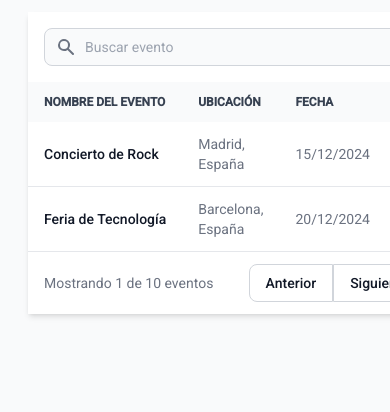
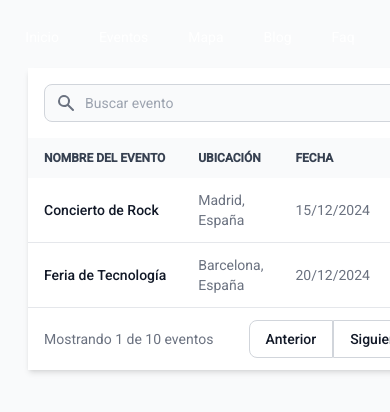
Before and after one commit to CBMODS/Proyecto_Ttech_Ma, an Angular app in the folder Viajando_Hoy/: page /events in a window 390 px wide. Shown: the top 412 px of the page. Built offline with nearby package versions, Linux system fonts and the light colour scheme; a web font is replaced by a local one.

Commit message:
Mejora de Diseño

```diff
--- a/Viajando_Hoy/package.json
+++ b/Viajando_Hoy/package.json
@@ -15,6 +15,7 @@
     "@angular/compiler": "^18.2.0",
     "@angular/core": "^18.2.0",
     "@angular/forms": "^18.2.0",
+    "@angular/google-maps": "^18.2.14",
     "@angular/platform-browser": "^18.2.0",
     "@angular/platform-browser-dynamic": "^18.2.0",
     "@angular/platform-server": "^18.2.0",
--- a/Viajando_Hoy/src/app/events/events.component.html
+++ b/Viajando_Hoy/src/app/events/events.component.html
@@ -1,10 +1,14 @@
-<main class="w-screen h-screen relative flex">
-    <section class="bg-gray-50 dark:bg-gray-900 p-3 sm:p-5">
+<main class="w-screen h-screen relative flex bg-black">
+    <div class="w-full h-14 bg-gray-50 dark:bg-gray-900">
+        <app-menu/>
+    </div>
+    <div class=" w-fit h-full absolute mt-14 flex left-0">
+        <section class="bg-gray-50 dark:bg-gray-900 p-3 sm:p-5">
         <div class="mx-auto max-w-screen-xl px-4 lg:px-12">
             <!-- Start coding here -->
             <div class="bg-white dark:bg-gray-800 relative shadow-md sm:rounded-lg overflow-hidden">
                 <div class="flex flex-col md:flex-row items-center justify-between space-y-3 md:space-y-0 md:space-x-4 p-4">
-                    <div class="w-full md:w-1/2">
+                    <div class="w-full">
                         <form class="flex items-center">
                             <label for="simple-search" class="sr-only">Search</label>
                             <div class="relative w-full">
@@ -99,4 +103,5 @@
             </div>
         </div>
     </section>
+    </div>
 </main>
--- a/Viajando_Hoy/src/app/events/events.component.ts
+++ b/Viajando_Hoy/src/app/events/events.component.ts
@@ -1,9 +1,10 @@
 import { Component } from '@angular/core';
+import { MenuComponent } from '../menu/menu.component';
 
 @Component({
   selector: 'app-events',
   standalone: true,
-  imports: [],
+  imports: [MenuComponent],
   templateUrl: './events.component.html',
   styleUrl: './events.component.css'
 })
--- a/Viajando_Hoy/src/app/footer/footer.component.html
+++ b/Viajando_Hoy/src/app/footer/footer.component.html
@@ -47,23 +47,25 @@
   <footer class="bg-gray-900 text-white py-12 mt-16">
     <div class="footer-container container mx-auto flex justify-between items-center">
       <div class="footer-logo">
-        <h2 class="text-3xl font-bold">Viajando Hoy</h2>
+        <h2 class="text-3xl font-bold pl-10">Viajando Hoy</h2>
       </div>
       <div class="footer-links">
         <ul class="flex space-x-8">
-          <li><a href="#" class="hover:text-blue-400">Inicio</a></li>
-          <li><a href="#" class="hover:text-blue-400">Destinos</a></li>
-          <li><a href="#" class="hover:text-blue-400">Galería</a></li>
-          <li><a href="#" class="hover:text-blue-400">Contacto</a></li>
+          <li><a href="" class="hover:text-blue-400">Inicio</a></li>
+          <li><a href="/events" class="hover:text-blue-400">Eventos</a></li>
+          <li><a href="/map" class="hover:text-blue-400">Mapa</a></li>
+          <li><a href="/blog" class="hover:text-blue-400">Blog</a></li>
+          <li><a href="/faq" class="hover:text-blue-400">Faq</a></li>
+
         </ul>
       </div>
-      <div class="footer-contact">
+      <div class="footer-contact pr-10">
         <p>Correo: contacto&#64;viajandohoy.com</p>
 
         <p>Teléfono: +123 456 7890</p>
       </div>
     </div>
-    <div class="footer-bottom text-center mt-8">
+    <div class="footer-bottom text-center mt-8 pr-10">
       <p>&copy; 2024 Viajando Hoy. Todos los derechos reservados.</p>
     </div>
   </footer>
--- a/Viajando_Hoy/src/app/menu/menu.component.html
+++ b/Viajando_Hoy/src/app/menu/menu.component.html
@@ -1,15 +1,13 @@
-<!-- <link rel="stylesheet" href="https://cdnjs.cloudflare.com/ajax/libs/font-awesome/6.0.0-beta3/css/all.min.css">
+<main class="w-screen h-auto absolute top-0">
+            <!-- menu principal -->
+        <nav class="z-30 flex justify-center">
+            <ul class="flex text-sm space-x-2"> <!-- Usamos space-x-4 para separar los items -->
+                <li><a class="px-4 py-2 text-white hover:bg-[#D8D8D84D] hover:text-black rounded" href="">Inicio</a></li>
+                <li><a class="px-4 py-2 text-white hover:bg-[#D8D8D84D] hover:text-black rounded" href="/events">Eventos</a></li>
+                <li><a class="px-4 py-2 text-white hover:bg-[#D8D8D84D] hover:text-black rounded" href="/map">Mapa</a></li>
+                <li><a class="px-4 py-2 text-white hover:bg-[#D8D8D84D] hover:text-black rounded" href="/blog">Blog</a></li>
+                <li><a class="px-4 py-2 text-white hover:bg-[#D8D8D84D] hover:text-black rounded" href="/faq">Faq</a></li>
+            </ul>
+        </nav>
 
-<div class="parent">
-  <div class="titleBar">
-    <h1 class="titulo">Viajando Hoy</h1>
-    <nav class="menu_inicio">
-      <ul><i class="fa-solid fa-house"></i> <a href="/home_page">Inicio</a></ul>
-      <ul><i class="fa-solid fa-location-dot"></i> <a href="/destiny_page">Destinos</a></ul>
-      <ul><i class="fa-solid fa-map"></i> <a href="/map_page">Mapa</a></ul>
-      <ul><i class="fa-solid fa-question"></i> <a href="/faq_page">Faq</a></ul>
-      <ul><i class="fa-solid fa-blog"></i> <a href="/blog_page">Blog</a></ul>
-    </nav>
-  </div>
-</div>
- -->
+</main>
--- a/Viajando_Hoy/src/app/panel-user/panel-user.component.html
+++ b/Viajando_Hoy/src/app/panel-user/panel-user.component.html
@@ -1,5 +1,8 @@
 <main class="font-sans bg-gray-100">
 	<!-- Barra lateral -->
+    <div class="w-full h-14 bg-blue-900">
+        <app-menu/>
+    </div>
     <div class="flex h-screen">
         <div class="w-64 bg-blue-900 text-white p-6">
             <h1 class="text-2xl font-semibold mb-6">Viajando Hoy</h1>
--- a/Viajando_Hoy/src/app/panel-user/panel-user.component.ts
+++ b/Viajando_Hoy/src/app/panel-user/panel-user.component.ts
@@ -1,9 +1,11 @@
 import { Component } from '@angular/core';
+import { MenuComponent } from '../menu/menu.component';
+
 
 @Component({
   selector: 'app-panel-user',
   standalone: true,
-  imports: [],
+  imports: [MenuComponent],
   templateUrl: './panel-user.component.html',
   styleUrl: './panel-user.component.css'
 })
```
Also changed, not shown: 1 other file (tests, documents, lock files or other folders).
